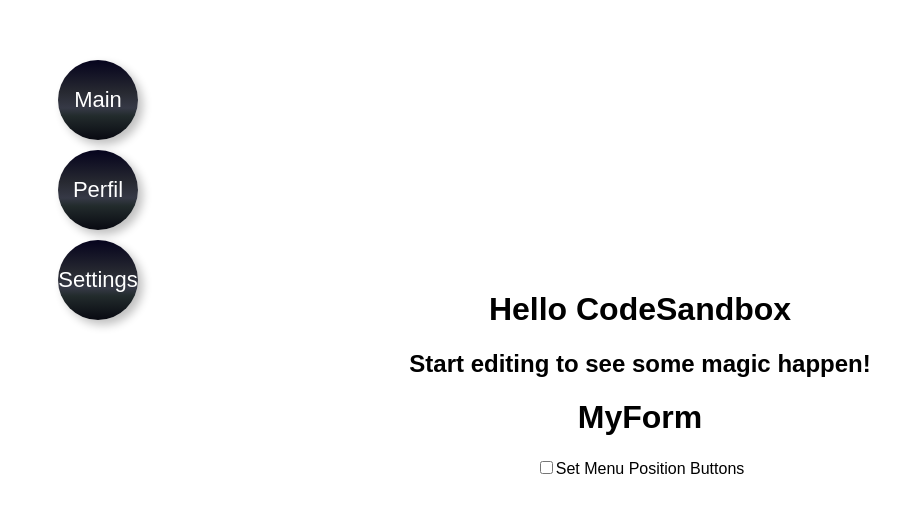
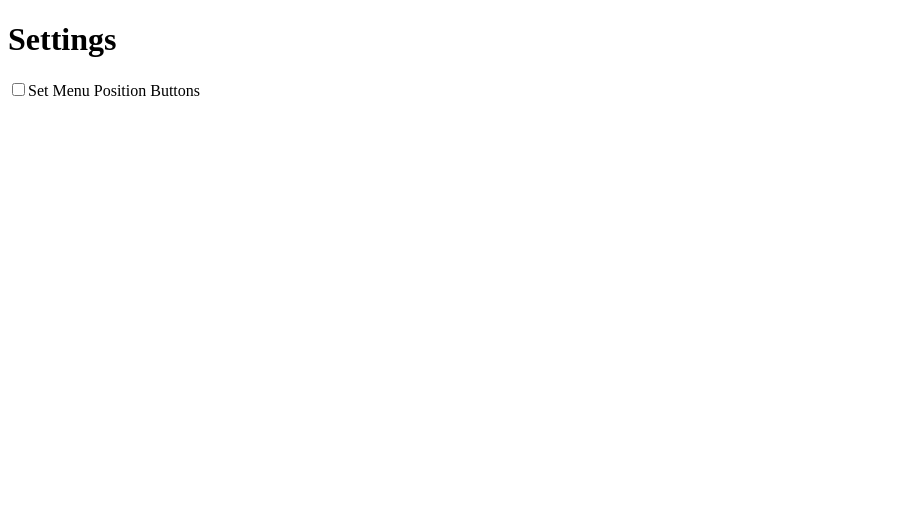
Before and after one commit to PabloGMZILLI/suspended-menu, a React (Create React App) app: page /settings in a window 1280 px wide. Shown: the top 512 px of the page, without its empty margins (0-923 px from the left). Built offline with nearby package versions, Linux system fonts and the light colour scheme.

Commit message:
Add git ignore and react routes

```diff
--- a/src/App.js
+++ b/src/App.js
@@ -8,9 +8,13 @@ export default function App() {
     <div className="App">
       <SuspendedMenu>Main</SuspendedMenu>
       <SuspendedMenu>Perfil</SuspendedMenu>
-      <SuspendedMenu>Settings</SuspendedMenu>
+      <SuspendedMenu
+      name='Settings'
+      href='/settings'
+      isEditMode={ false }
+      />
       <h1>Hello CodeSandbox</h1>
-      <div><h2>Start editing to see some magic happen!</h2><SettingsPage/></div>
+      <div><h2>Start editing to see some magic <a href='/settings'>happen!</a></h2></div>
     </div>
   );
 }
--- a/src/SettingsPage.js
+++ b/src/SettingsPage.js
@@ -7,7 +7,7 @@ const SettingsPage = () => {
     };
   return (
     <div>
-      <h1>MyForm</h1>
+      <h1>Settings</h1>
       <div className="checkbox">
         <label>
           <input
--- a/src/SuspendedMenu.js
+++ b/src/SuspendedMenu.js
@@ -14,7 +14,15 @@ const normalizePosition = () => {
   return [x, y];
 };
 
-const SuspendMenu = props => {
+const SuspendMenu = ({
+  name,
+  href,
+  isEditMode,
+  ...props
+}) => {
+  console.log('name =>', name)
+  console.log('href =>', href)
+  console.log('isEditMode', isEditMode)
   const [position, setPosition] = useState(normalizePosition());
   const [isDragging, setIsDragging] = useState(false);
   const refContainer = useRef(null);
@@ -25,9 +33,9 @@ const SuspendMenu = props => {
         left: position[0],
         top: position[1]
       }}
-      onMouseDown={() => setIsDragging(true)}
+      // onMouseDown={() => setIsDragging(true)}
     >
-      <a href="/main">{props.children}</a>
+      <a href={href}>{ name || props.children }</a>
     </div>
   );
   useEffect(() => {
@@ -40,7 +48,7 @@ const SuspendMenu = props => {
     function handleMouseMove(e) {
       const { isDragging, position } = refContainer.current;
       // console.log('======>>> isEditMode: ', isEditMode())
-      if (isDragging) {
+      if (isDragging && isEditMode) {
         e.preventDefault();
         e.stopPropagation();
         const newX = position[0] + e.movementX;
--- a/src/index.js
+++ b/src/index.js
@@ -1,7 +1,19 @@
 import React from "react";
 import ReactDOM from "react-dom";
+import { BrowserRouter, Switch, Route } from 'react-router-dom'
+
 
 import App from "./App";
+import SettingsPage from "./SettingsPage";
 
 const rootElement = document.getElementById("root");
 ReactDOM.render(<App />, rootElement);
+
+ReactDOM.render(
+    <BrowserRouter>
+        <Switch>
+            <Route exact path='/' component={App} />
+            <Route exact path='/settings' component={SettingsPage} />
+        </Switch>
+    </BrowserRouter>
+    , rootElement);
```
Also changed, not shown: package.json (+7 -1 lines), 2 other files (tests, documents, lock files or other folders).
